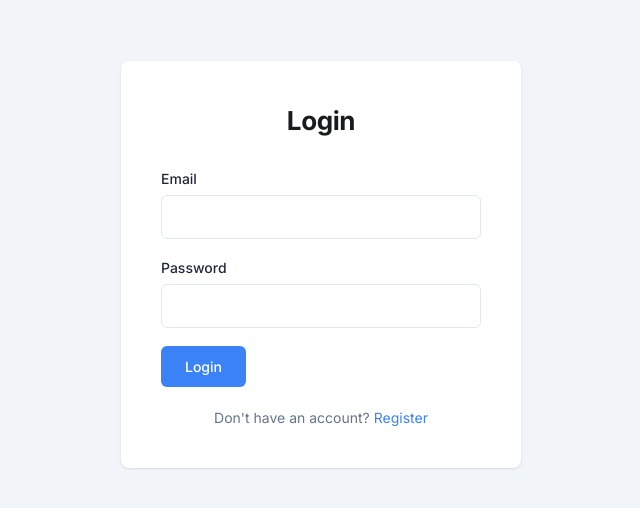
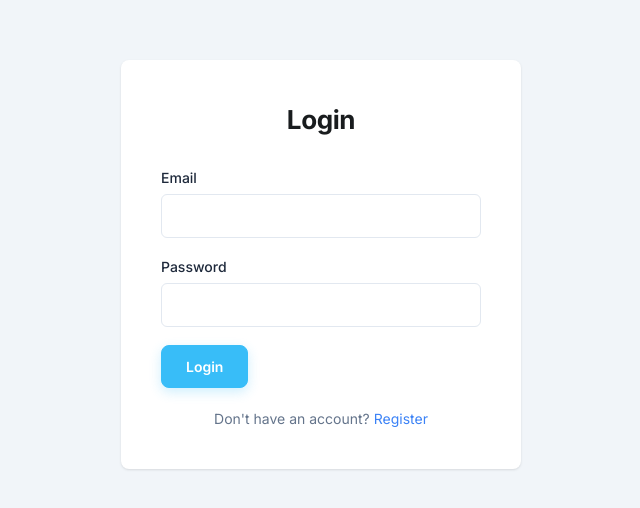
Before and after one commit to azdonald/pharmd, a React (Vite) app in the folder web/: page /login in a window 1280 px wide. Shown: the part 136-644 px from the top of the page, without its empty margins (319-959 px from the left). Built offline with nearby package versions, Linux system fonts and the light colour scheme; no server answers.

Commit message:
feat: update button styles to use btn-sky-action class for consistency across forms

```diff
--- a/web/src/index.css
+++ b/web/src/index.css
@@ -268,6 +268,11 @@ a:not([class]):hover { text-decoration: underline; }
   text-decoration: none;
   box-shadow: 0 8px 18px rgba(14, 165, 233, 0.24);
 }
+.btn-sky-action:disabled {
+  cursor: not-allowed;
+  opacity: 0.55;
+  box-shadow: none;
+}
 
 /* Search bar wrapper */
 .search-bar {
@@ -394,19 +399,22 @@ form:not([class]) legend,
   color: #1e293b;
 }
 button[type="submit"]:not([class]) {
-  background: #3b82f6;
-  color: #fff;
-  border: none;
+  background: #38bdf8;
+  color: #ffffff;
+  border: 1px solid #38bdf8;
   padding: 10px 24px;
-  border-radius: 6px;
+  border-radius: 8px;
   font-size: 14px;
-  font-weight: 500;
+  font-weight: 600;
   font-family: inherit;
   cursor: pointer;
-  transition: background 0.15s;
+  box-shadow: 0 4px 12px rgba(56, 189, 248, 0.24);
+  transition: background 0.15s, border-color 0.15s, box-shadow 0.15s;
 }
 button[type="submit"]:not([class]):hover {
-  background: #2563eb;
+  background: #0ea5e9;
+  border-color: #0ea5e9;
+  box-shadow: 0 8px 18px rgba(14, 165, 233, 0.24);
 }
 button[type="submit"]:not([class]):disabled {
   opacity: 0.5;
--- a/web/src/pages/DiscountRules.tsx
+++ b/web/src/pages/DiscountRules.tsx
@@ -114,8 +114,7 @@ export default function DiscountRules() {
                 <option value="product">Specific product</option>
               </select>
             </div>
-            <button type="submit"
-              className="px-4 py-2 bg-primary text-on-primary font-semibold rounded-lg hover:bg-primary-container transition-all">{editId ? "Update" : "Create"}</button>
+            <button type="submit" className="btn-sky-action">{editId ? "Update" : "Create"}</button>
             <button type="button" onClick={resetForm}
               className="px-4 py-2 border border-outline-variant rounded-lg text-on-surface hover:bg-surface-container-high transition-all">Cancel</button>
           </div>
--- a/web/src/pages/PatientDetail.tsx
+++ b/web/src/pages/PatientDetail.tsx
@@ -125,7 +125,7 @@ export default function PatientDetail() {
             <option value="Severe">Severe</option>
           </select>
         </label>
-        <button type="submit" className="btn">Add</button>
+        <button type="submit" className="btn-sky-action">Add</button>
       </form>
       {allergies.length === 0 ? <p>No allergies recorded.</p> : (
         <table>
@@ -149,7 +149,7 @@ export default function PatientDetail() {
           Condition
           <input value={newCondition} onChange={e => setNewCondition(e.target.value)} required />
         </label>
-        <button type="submit" className="btn">Add</button>
+        <button type="submit" className="btn-sky-action">Add</button>
       </form>
       {conditions.length === 0 ? <p>No conditions recorded.</p> : (
         <table>
--- a/web/src/pages/PatientForm.tsx
+++ b/web/src/pages/PatientForm.tsx
@@ -113,7 +113,7 @@ export default function PatientForm() {
         </div>
 
         <div className="form-actions">
-          <button type="submit" className="btn" disabled={saving}>{saving ? "Saving..." : "Save Patient"}</button>
+          <button type="submit" className="btn-sky-action" disabled={saving}>{saving ? "Saving..." : "Save Patient"}</button>
         </div>
       </form>
     </div>
--- a/web/src/pages/Prescribers.tsx
+++ b/web/src/pages/Prescribers.tsx
@@ -120,8 +120,7 @@ export default function Prescribers() {
             </div>
           </div>
           <div className="flex gap-2">
-            <button type="submit"
-              className="px-4 py-2 bg-primary text-on-primary font-semibold rounded-lg hover:bg-primary-container transition-all">{editId ? "Update" : "Create"}</button>
+            <button type="submit" className="btn-sky-action">{editId ? "Update" : "Create"}</button>
             <button type="button" onClick={resetForm}
               className="px-4 py-2 border border-outline-variant rounded-lg text-on-surface hover:bg-surface-container-high transition-all">Cancel</button>
           </div>
--- a/web/src/pages/Pricing.tsx
+++ b/web/src/pages/Pricing.tsx
@@ -110,8 +110,7 @@ export default function Pricing() {
               <input type="number" min={0} step={0.01} value={formSelling} onChange={e => setFormSelling(e.target.value)} required
                 className="w-32 rounded-lg border border-outline-variant bg-surface-container-lowest px-3 py-2 text-sm focus:ring-2 focus:ring-primary outline-none" />
             </div>
-            <button type="submit"
-              className="px-4 py-2 bg-primary text-on-primary font-semibold rounded-lg hover:bg-primary-container transition-all">Save</button>
+            <button type="submit" className="btn-sky-action">Save</button>
           </div>
         </form>
       )}
--- a/web/src/pages/SupplierDetail.tsx
+++ b/web/src/pages/SupplierDetail.tsx
@@ -117,7 +117,7 @@ export default function SupplierDetail() {
           ))}
           <div style={{ display: "flex", gap: 8 }}>
             <button onClick={addPriceRow}>Add Product</button>
-            <button onClick={handleSavePrices}>Save Prices</button>
+            <button className="btn-sky-action" onClick={handleSavePrices}>Save Prices</button>
             <button onClick={() => { setEditing(false); setNewPrices({}); }}>Cancel</button>
           </div>
         </div>
```
